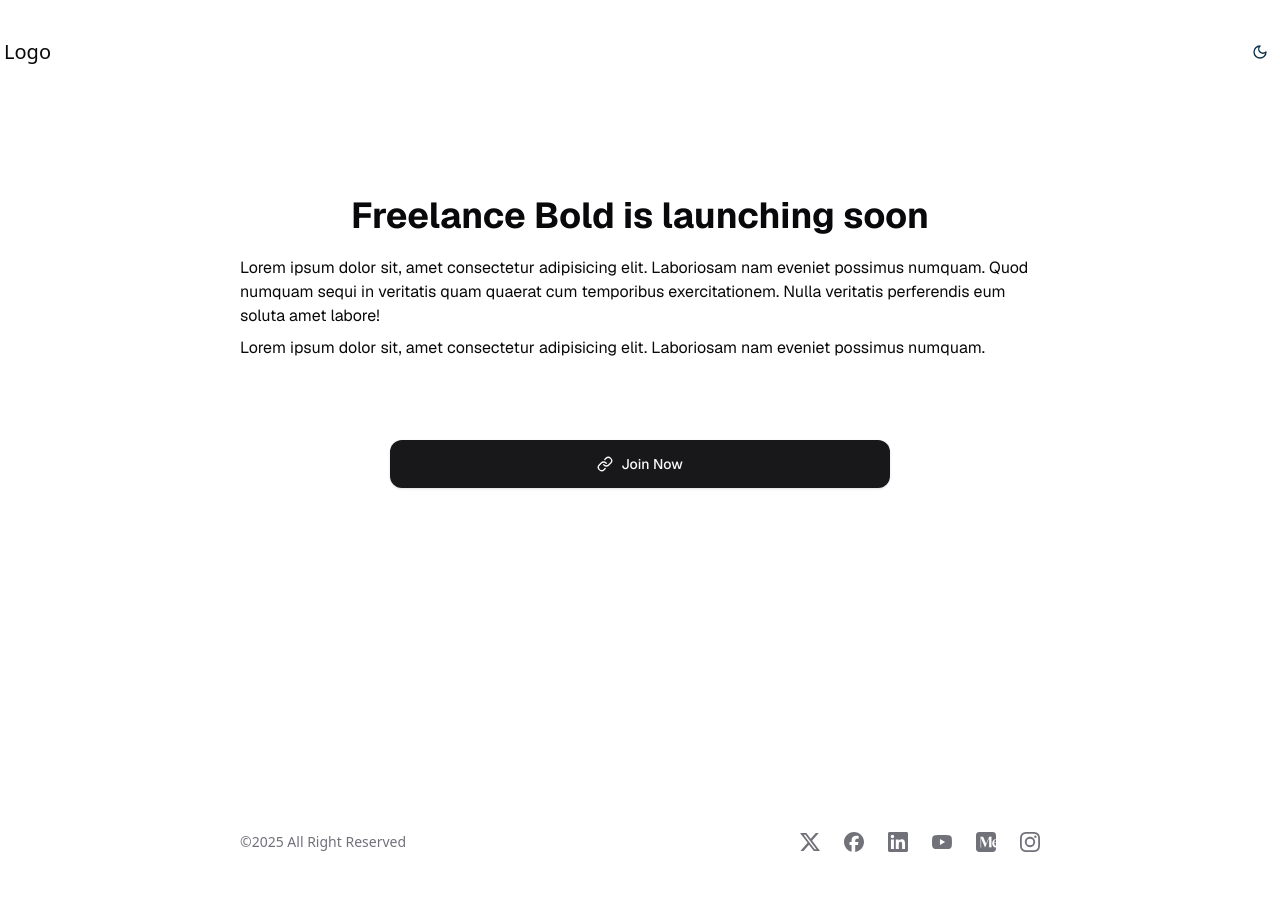
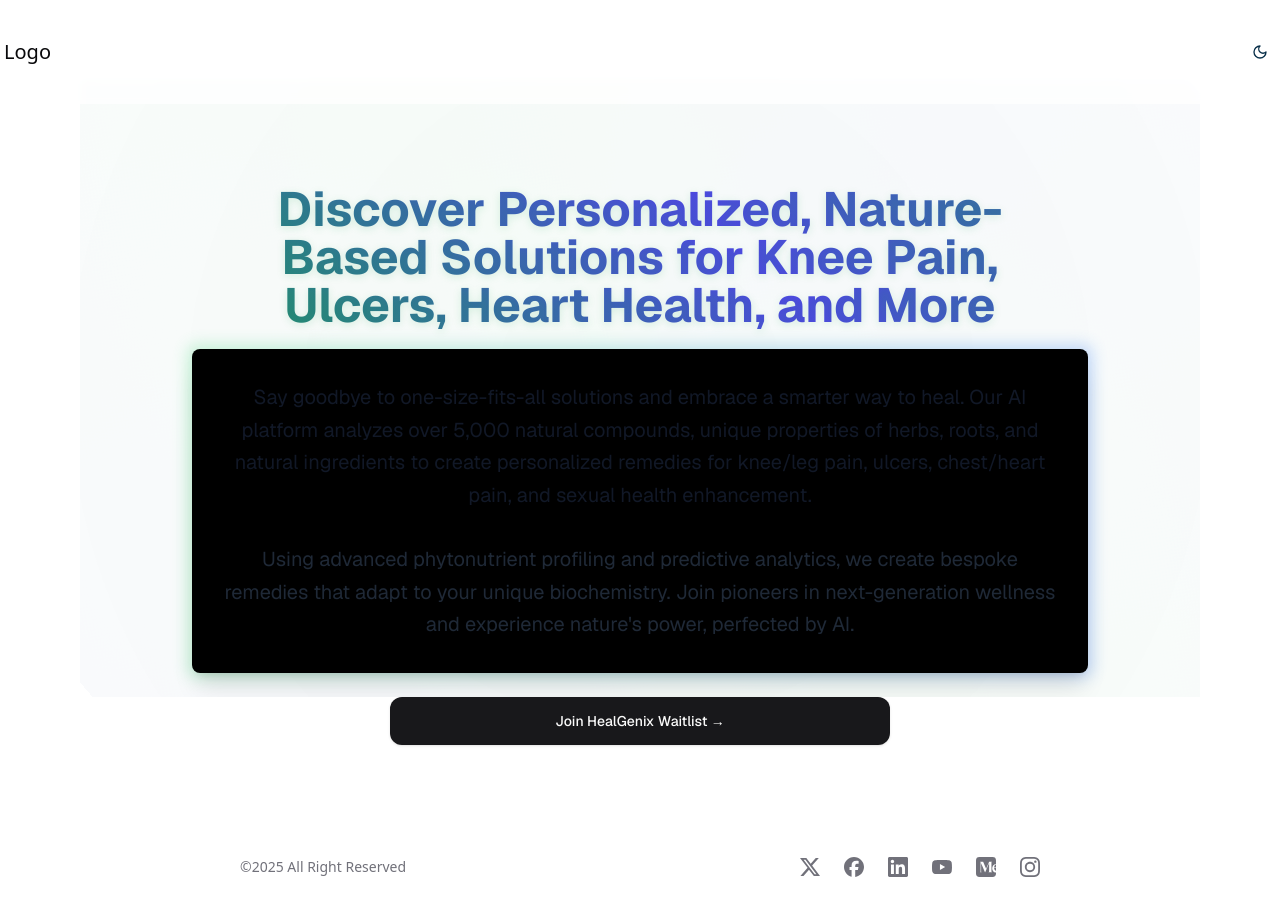
Before and after one commit to gitkarasune/HealGenix, a Next.js app: page / in a window 1280 px wide. Before the commit the page ends 884 px from the top, so only its background shows below. Built offline with nearby package versions, Linux system fonts and the light colour scheme.

Commit message:
added animated background and many

```diff
--- a/app/globals.css
+++ b/app/globals.css
@@ -135,3 +135,49 @@ html {
   border-radius: 10px;
   border: 1px solid #f1f1f1;
 }
+
+
+@keyframes gradient-rotate {
+  0% { transform: translate(-50%, -50%) rotate(0deg); }
+  100% { transform: translate(-50%, -50%) rotate(360deg); }
+}
+
+.animate-gradient-rotate {
+  animation: gradient-rotate 40s linear infinite;
+}
+
+h1 {
+  background: linear-gradient(
+    45deg,
+    #16a34a 20%,
+    #4f46e5 45%,
+    #16a34a 70%,
+    #4f46e5 95%
+  );
+  background-size: 300% 300%;
+  -webkit-background-clip: text;
+  background-clip: text;
+  color: transparent;
+  animation: text-gradient 8s ease infinite;
+  text-shadow: 0 2px 8px rgba(22, 163, 74, 0.15);
+}
+
+@keyframes text-gradient {
+  0% { background-position: 0% 50%; }
+  50% { background-position: 100% 50%; }
+  100% { background-position: 0% 50%; }
+}
+
+button {
+  perspective: 1000px;
+  transform-style: preserve-3d;
+}
+
+button span:first-child {
+  transition: all 0.4s cubic-bezier(0.4, 0, 0.2, 1);
+}
+
+button:hover span:first-child {
+  transform: rotateX(25deg) rotateY(15deg);
+  filter: brightness(1.2);
+}
--- a/app/layout.tsx
+++ b/app/layout.tsx
@@ -17,7 +17,7 @@ const geistMono = Geist_Mono({
 
 export const metadata: Metadata = {
   title: "HealGenix",
-  description: "HealGenix Waitlist - Best for Health Care!",
+  description: "HealGenix Waitlist - Best for Your Health!",
 };
 
 export default function RootLayout({
--- a/app/not-found.tsx
+++ b/app/not-found.tsx
@@ -1,7 +1,6 @@
+import Link from "next/link";
 import { Button } from "@/components/ui/button";
-import Link from "next/link";
 import { FaArrowLeft } from "react-icons/fa";
-// import { Button } from "@/components/ui/button"
 
 export default function notFound() {
   return (
--- a/app/page.tsx
+++ b/app/page.tsx
@@ -1,11 +1,19 @@
 import Title from "@/components/title";
-// import { Button } from "@/components/ui/button";
-// import { Link } from "lucide-react";
+import { Button } from "@/components/ui/button";
+import Link from "next/link";
 
 export default function Home() {
   return (
     <div className="min-h-screen p-8 pb-20 sm:p-20 font-[family-name:var(--font-geist-sans)]">
       <Title />
+
+      <div className="max-w-[500px] mx-auto">
+        <Link href={"/signup"}>
+          <Button className="w-full" size={"lg"}>
+          Join HealGenix Waitlist →
+          </Button>
+        </Link>
+      </div>
     </div>
   );
 }
--- a/components/signup.tsx
+++ b/app/signup/page.tsx
@@ -6,7 +6,7 @@ import { Button } from "@/components/ui/button";
 import { Card, CardContent, CardHeader } from "@/components/ui/card";
 import countries from "world-countries";
 
-const Signup = () => {
+const SignUpPage = () => {
   const [isLogin, setIsLogin] = useState(true);
 
   const toggleAuthMode = () => {
@@ -14,7 +14,7 @@ const Signup = () => {
   };
 
   return (
-    <div className="flex items-center justify-center p-4">
+    <div className="flex items-center justify-center p-4 pt-32">
       <Card className="w-full max-w-[500px] shadow-lg">
         <CardHeader></CardHeader>
         <CardContent>
@@ -24,7 +24,7 @@ const Signup = () => {
                 <div>
                   <label className="block text-sm font-medium mb-1">Name</label>
                   <Input
-                    className="py-6 rounded-xl"
+                    className="py-6 rounded-xl dark:outline-gray-900 outline-gray-900"
                     placeholder="Enter your name"
                     required
                   />
@@ -33,7 +33,7 @@ const Signup = () => {
                   <label className="block text-sm font-medium mb-1">
                     Select your country
                   </label>
-                  <select className="w-full p-2 border rounded-lg">
+                  <select className="w-full py-3 border rounded-lg">
                     {countries.map((country) => (
                       <option key={country.cca2} value={country.name.common}>
                         {country.name.common}
@@ -48,7 +48,7 @@ const Signup = () => {
                 Email Address
               </label>
               <Input
-                className="py-6 rounded-xl"
+                className="py-6 rounded-xl dark:outline-gray-900 outline-gray-900"
                 type="email"
                 placeholder="Enter your email"
                 required
@@ -76,4 +76,4 @@ const Signup = () => {
   );
 };
 
-export default Signup;
+export default SignUpPage;
--- a/components/title.tsx
+++ b/components/title.tsx
@@ -1,32 +1,49 @@
-import { Link } from "lucide-react";
 import React from "react";
-import { Button } from "./ui/button";
 
 export default function Title() {
   return (
-    <>
-      <h1 className="text-4xl font-bold pt-[116px] flex justify-center items-center mb-5">
-        Freelance Bold is launching soon
-      </h1>
-      <p className="max-w-[800px] mx-auto mb-2">
-        Lorem ipsum dolor sit, amet consectetur adipisicing elit. Laboriosam nam
-        eveniet possimus numquam. Quod numquam sequi in veritatis quam quaerat
-        cum temporibus exercitationem. Nulla veritatis perferendis eum soluta
-        amet labore!
-      </p>
-      <p className="max-w-[800px] mx-auto mb-20">
-        Lorem ipsum dolor sit, amet consectetur adipisicing elit. Laboriosam nam
-        eveniet possimus numquam.
-      </p>
+    <div className="flex flex-col items-center justify-center relative overflow-hidden">
+      <div className="absolute inset-0 z-0 opacity-20">
+        <div className="absolute w-[200%] h-[200%] top-1/2 left-1/2 -translate-x-1/2 -translate-y-1/2 animate-gradient-rotate">
+          <div className="absolute inset-0 bg-[radial-gradient(circle_at_center,rgba(22,163,74,0.15)_0%,rgba(21,128,61,0.1)_30%,rgba(0,0,0,0)_70%)]" />
+          <div className="absolute inset-0 bg-[conic-gradient(from_90deg_at_50%_50%,#16a34a_0%,#4f46e5_25%,#16a34a_50%,#4f46e5_75%,#16a34a_100%)] opacity-10" />
+        </div>
+      </div>
 
-      <div className="max-w-[500px] mx-auto">
-        <Button className="w-full" size={"lg"}>
-          <Link href={"/signup"}>
-            <a>Join Now</a>
-          </Link>
-          Join Now
-        </Button>
+      <div className="relative z-10 max-w-4xl text-center">
+        <h1 className="text-5xl font-bold pt-[105px] mb-5 mx-auto max-w-3xl">
+          Discover Personalized, Nature-Based Solutions for Knee Pain, Ulcers,
+          Heart Health, and More
+        </h1>
+
+        {/* Paragraphs with gradient border effect */}
+        <div className="relative group mb-6">
+          <div className="absolute -inset-1 bg-gradient-to-r from-green-400 to-blue-500 rounded-lg blur opacity-30 group-hover:opacity-50 transition-opacity duration-300" />
+          <div className="relative space-y-8 bg-[black] backdrop-blur-sm rounded-lg p-8 shadow-xl">
+            <p className="text-xl text-gray-900 leading-relaxed">
+              Say goodbye to one-size-fits-all solutions and embrace a smarter
+              way to heal. Our AI platform analyzes over 5,000 natural
+              compounds, unique properties of herbs, roots, and natural
+              ingredients to create personalized remedies for knee/leg pain,
+              ulcers, chest/heart pain, and sexual health enhancement.
+            </p>
+
+            <p className="text-xl text-gray-800 leading-relaxed">
+              Using advanced phytonutrient profiling and predictive analytics,
+              we create bespoke remedies that adapt to your unique biochemistry.
+              Join pioneers in next-generation wellness and experience nature's
+              power, perfected by AI.
+              {/* Be part of a health revolution that combines the power of artificial
+          intelligence with the purity of nature. This is the right place for
+          you.{" "}
+          <span className="font-medium">
+            Join our waitlist today and be the first to experience the future of
+            natural healing.
+          </span> */}
+            </p>
+          </div>
+        </div>
       </div>
-    </>
+    </div>
   );
 }
```
